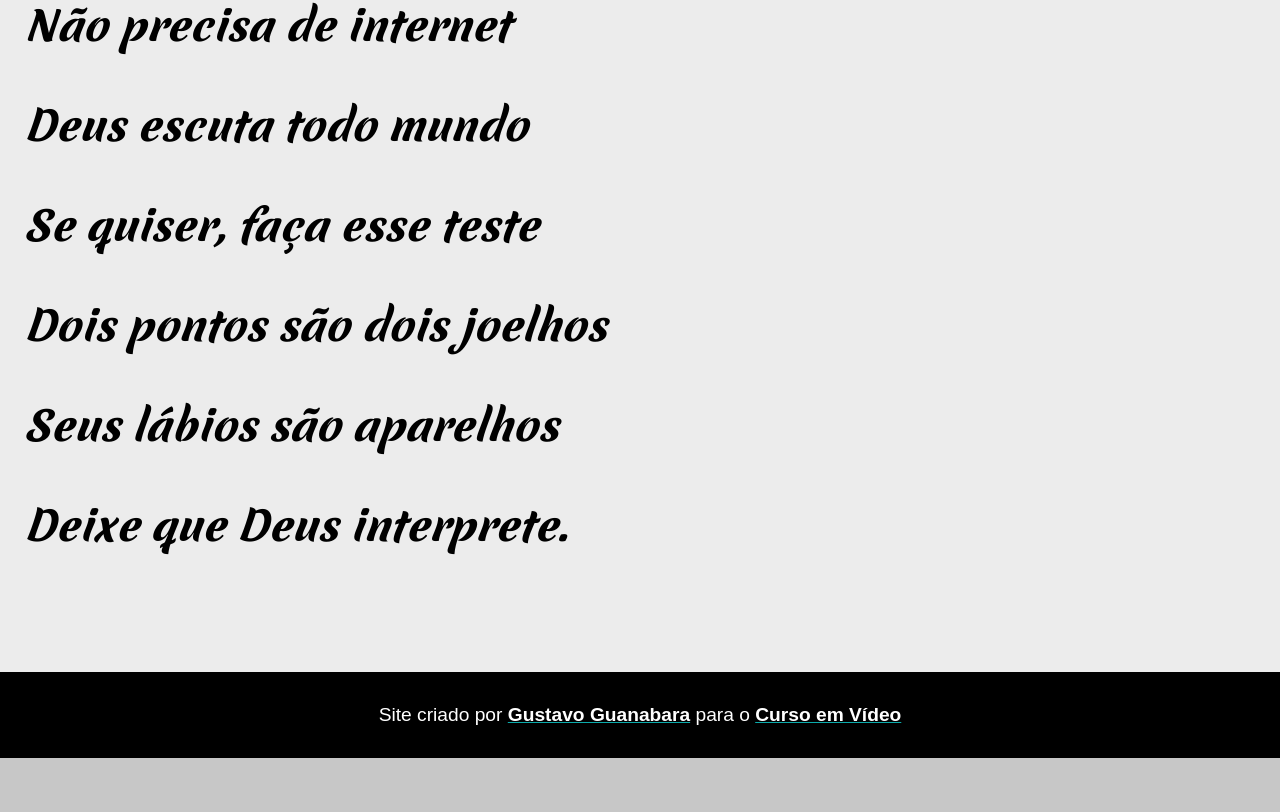
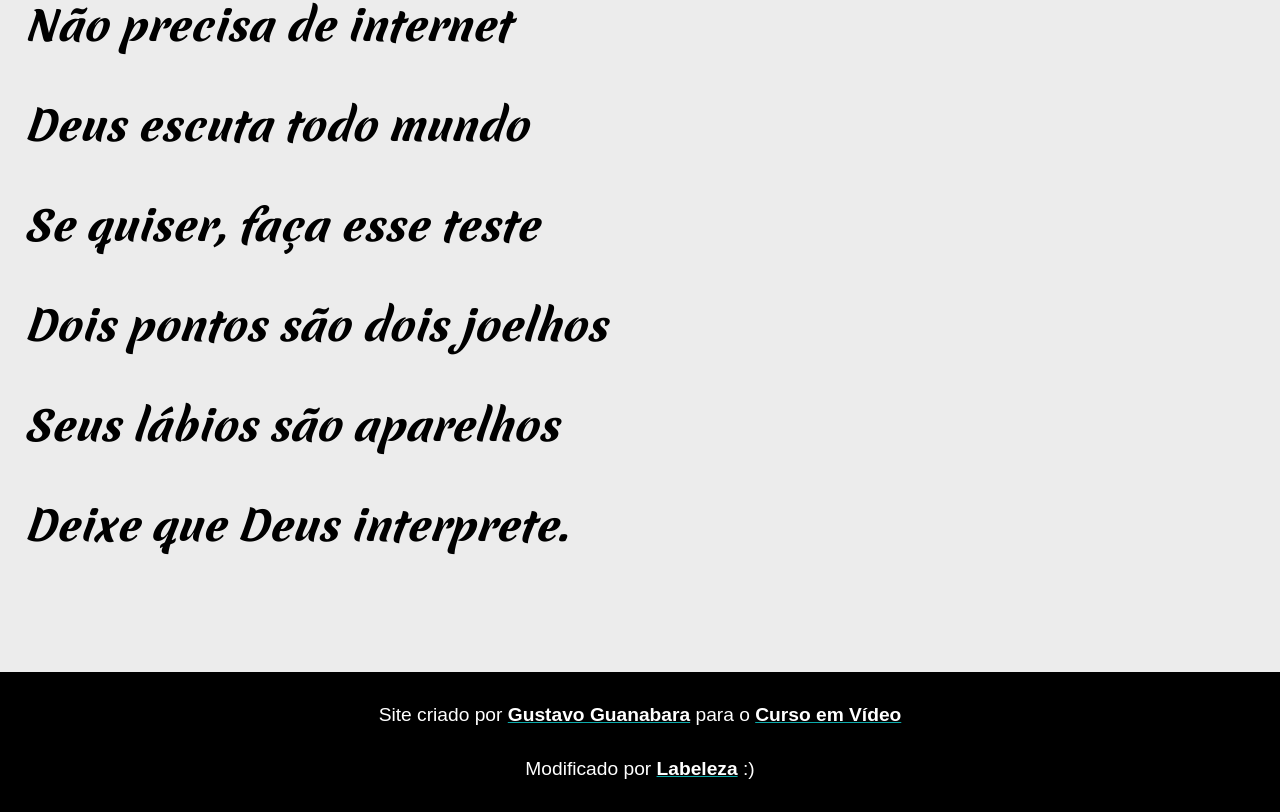
Before and after one commit to labeleza/projeto-cordel, a plain HTML site: page index.html in a window 1280 px wide. Shown: the part 5508-6320 px from the top of the page. Before the commit the page ends 6266 px from the top, so only its background shows below. Drawn offline with Linux system fonts and the light colour scheme.

Commit message:
adding p on footer

```diff
--- a/index.html
+++ b/index.html
@@ -100,6 +100,7 @@
 
   <footer>
     <p>Site criado por <a href="https://www.github.com/gustavoguanabara" target="_blank" rel="noopener noreferrer">Gustavo Guanabara</a> para o <a href="https://www.cursoemvideo.com" target="_blank" rel="noopener noreferrer">Curso em Vídeo</a></p>
+    <p>Modificado por <a href="https://www.github.com/labeleza" target="_blank" rel="noopener noreferrer">Labeleza</a> :)</p>
   </footer>
 </body>
 </html>
```
